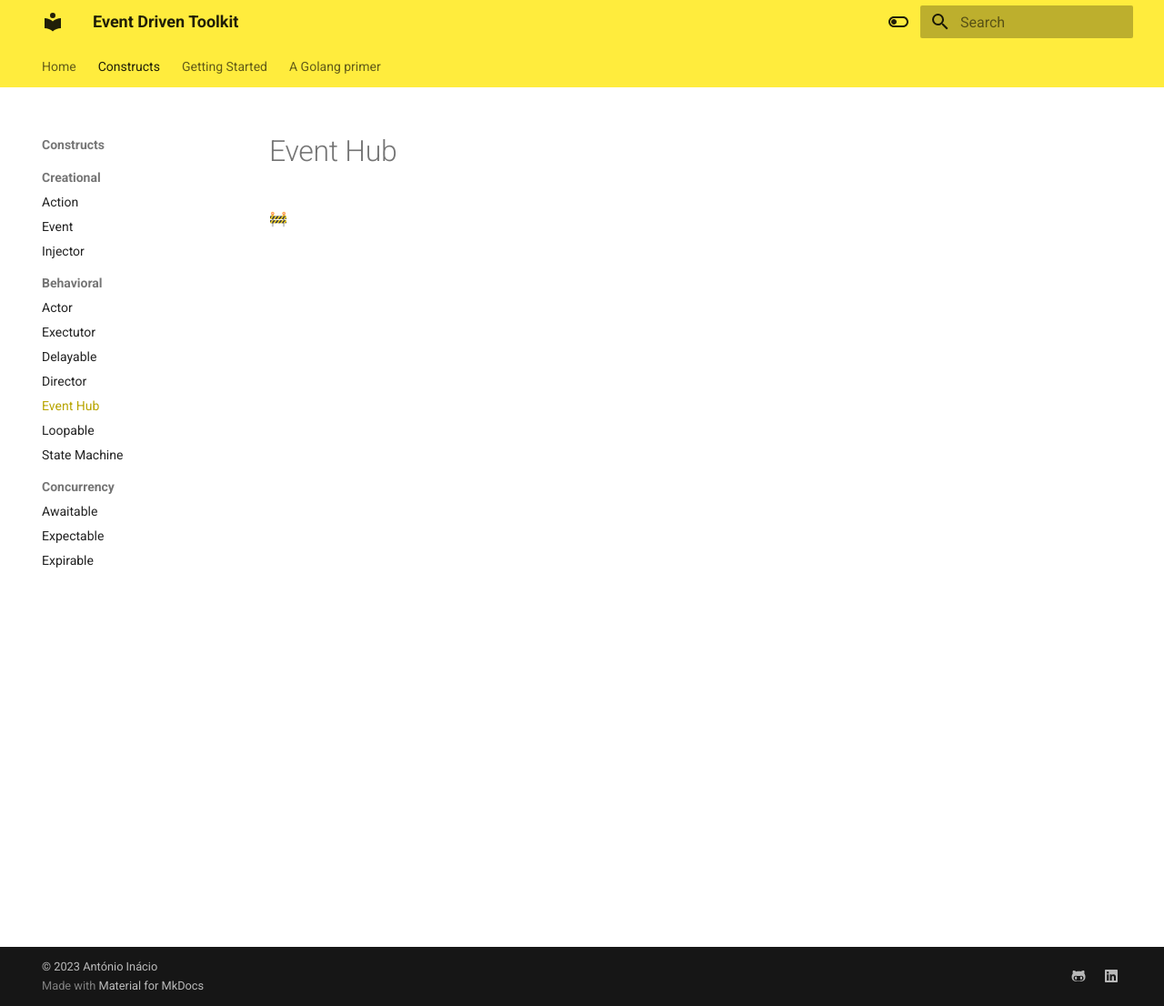
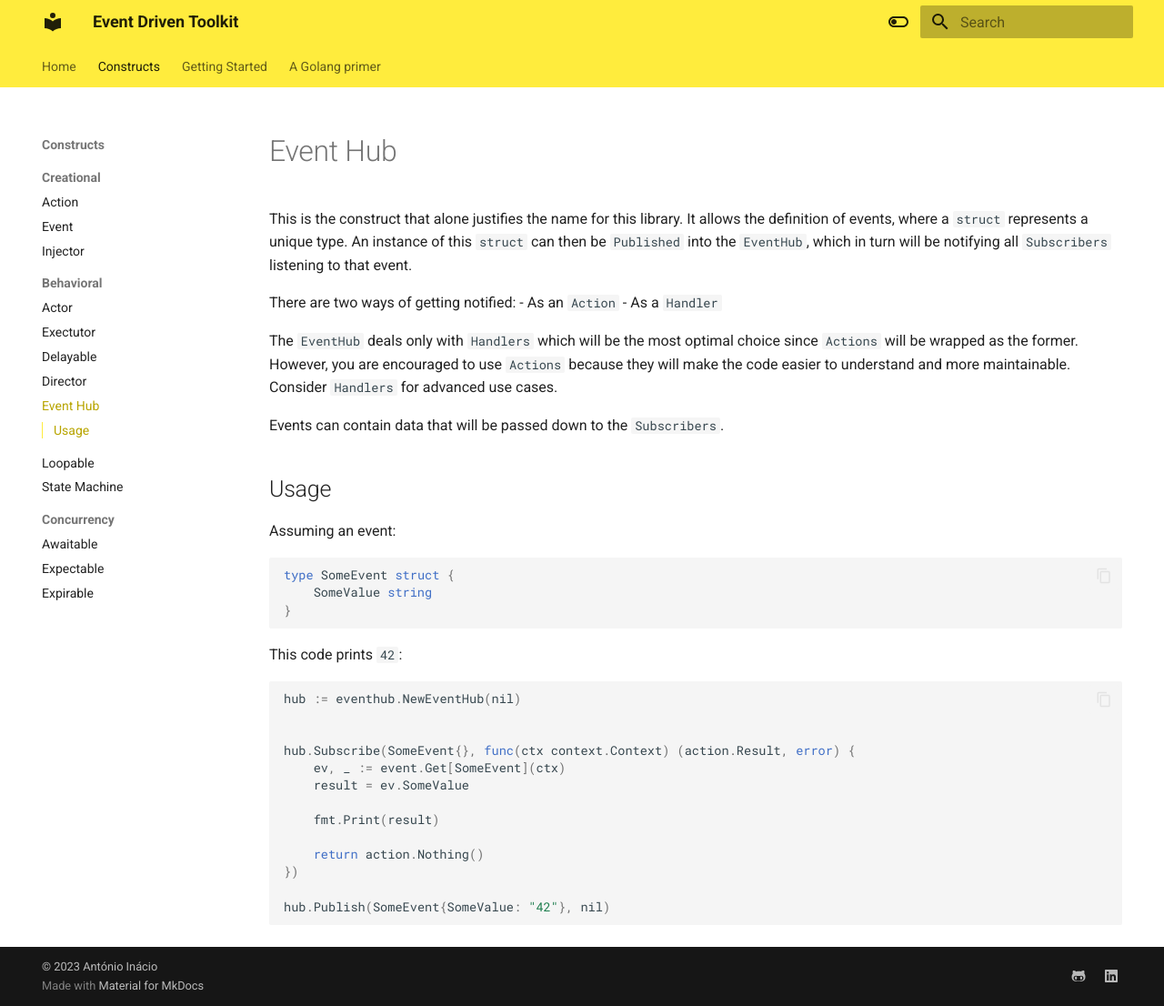
Before and after one commit to a-inacio/edt-go, an MkDocs documentation site: the page built from docs/eventhub.md, in a window 1280 px wide and 1106 px high. Shown: the whole window at 91% size. Built offline with MkDocs 1.6.1 and Material for MkDocs 9.7.7, drawn with Linux system fonts in a browser that asks for light colours.

Commit message:
docs: Event Hub documentation

````diff
--- a/docs/eventhub.md
+++ b/docs/eventhub.md
@@ -1,3 +1,36 @@
 # Event Hub
 
-🚧
+This is the construct that alone justifies the name for this library. It allows the definition of events, where a `struct` represents a unique type. An instance of this `struct` can then be `Published` into the `EventHub`, which in turn will be notifying all `Subscribers` listening to that event.
+
+There are two ways of getting notified:
+- As an `Action`
+- As a `Handler`
+
+The `EventHub` deals only with `Handlers` which will be the most optimal choice since `Actions` will be wrapped as the former. However, you are encouraged to use `Actions` because they will make the code easier to understand and more maintainable. Consider `Handlers` for advanced use cases.
+
+Events can contain data that will be passed down to the `Subscribers`.
+## Usage
+
+Assuming an event:
+```go
+type SomeEvent struct {
+	SomeValue string
+}
+```
+
+This code prints `42`:
+```go
+hub := eventhub.NewEventHub(nil)
+
+
+hub.Subscribe(SomeEvent{}, func(ctx context.Context) (action.Result, error) {
+	ev, _ := event.Get[SomeEvent](ctx)
+	result = ev.SomeValue
+
+	fmt.Print(result)
+
+	return action.Nothing()
+})
+
+hub.Publish(SomeEvent{SomeValue: "42"}, nil)
+```
````
